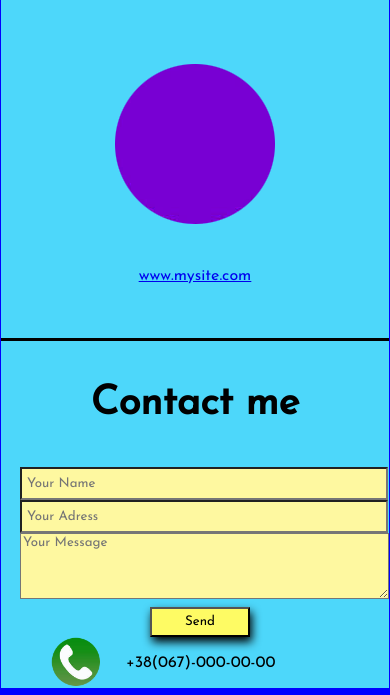
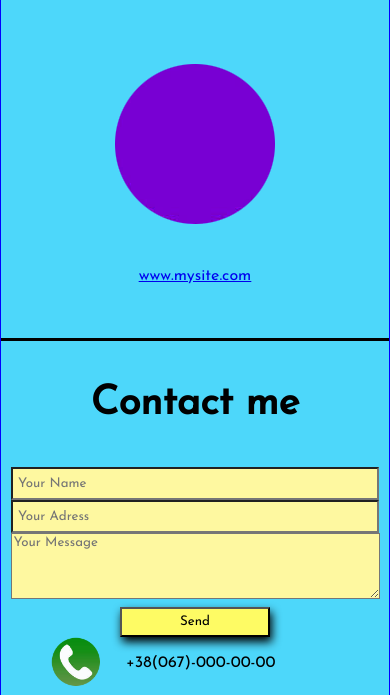
Before and after one commit to vovabatsyk/weather_cli, a plain HTML site: page index.html in a window 390 px wide. Shown: the part 2738-3433 px from the top of the page. Drawn offline with Linux system fonts and the light colour scheme.

Commit message:
“Initials”

```diff
--- a/css/index.css
+++ b/css/index.css
@@ -240,3 +240,18 @@ textarea {
         height: 100px;
     }
 }
+@media (max-width: 770px) {
+    form {
+    float: none;
+    text-align: center
+    }
+
+    footer {
+        height: 450px;
+    }
+input[type=submit] {
+    width: 150px;
+    height: 30px;
+    left: 0;
+}
+}
--- a/index.html
+++ b/index.html
@@ -108,7 +108,7 @@
                         <input type="submit" value="Send">
                     </form>
                 </div>
-                <div>
+                <div class="social">
                     <img src="img/call.png" alt="Phone" class="call">
                     <a>+38(067)-000-00-00</a><br>
                     <a href="https://www.facebook.com/vovabatsyk">
```
